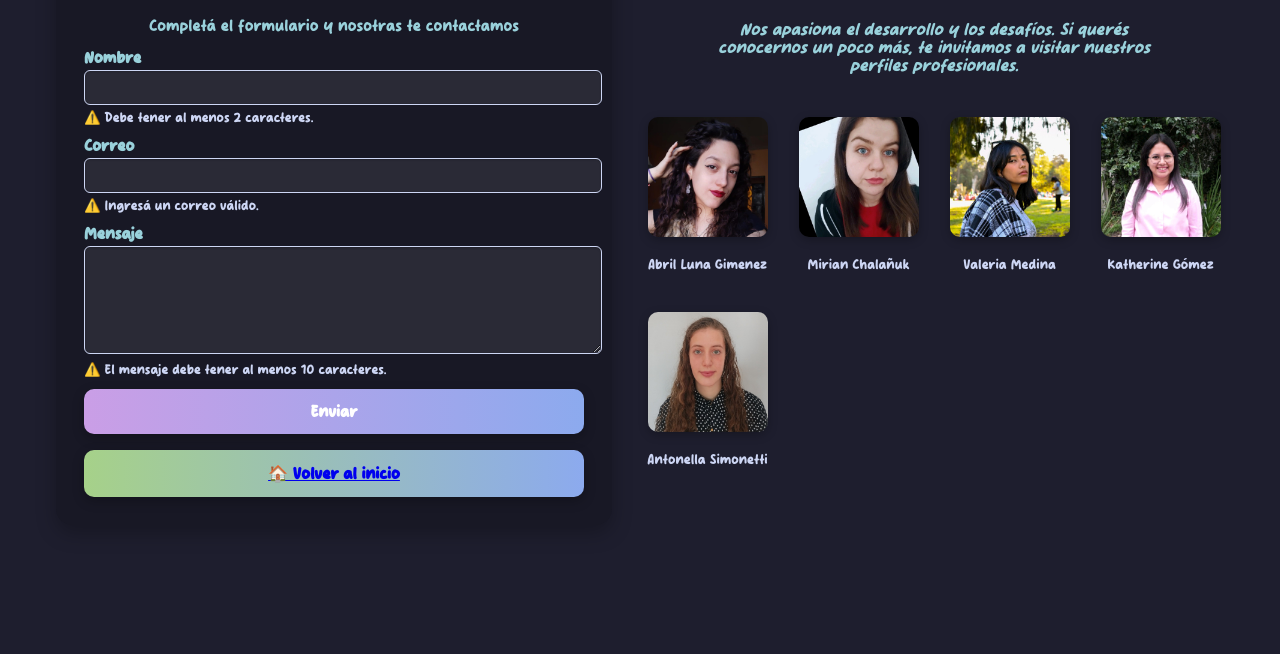
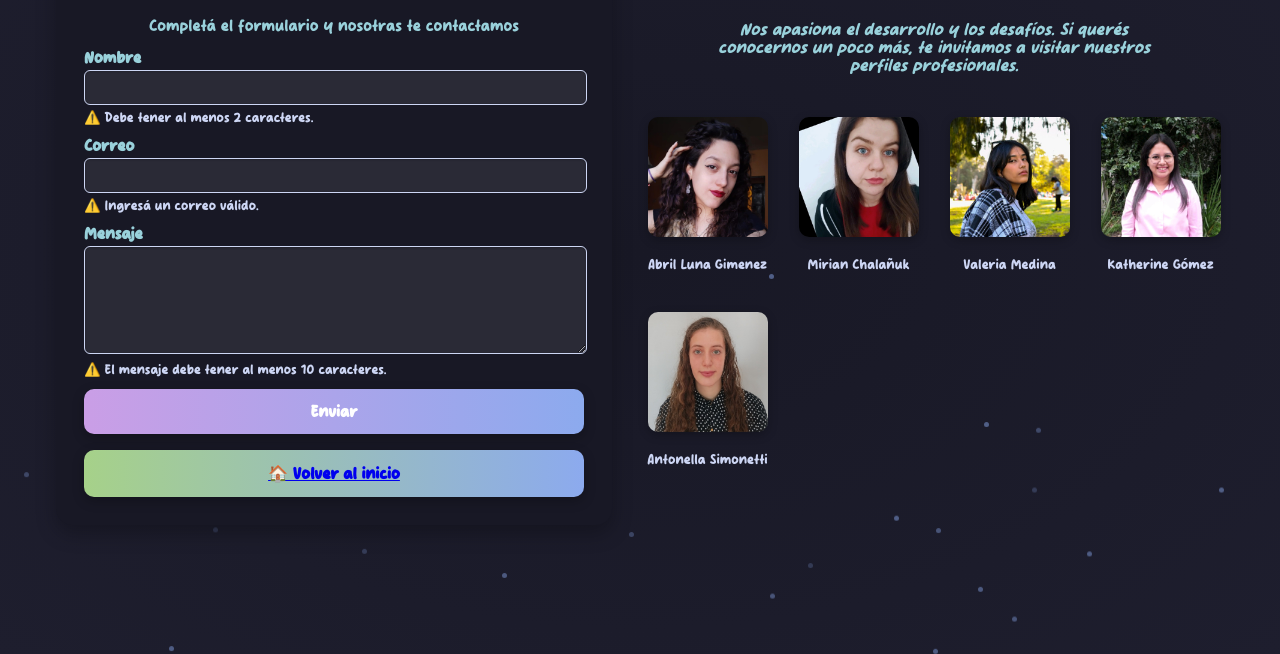
Before and after one commit to algimenez278/examen-web-estatica, an Astro site: page /contact in a window 1280 px wide. Shown: the part 146-800 px from the top of the page. Built offline with nearby package versions, Linux system fonts and the light colour scheme; Astro itself is replaced by a stand-in of ours.

Commit message:
Cambios en contact.astro

```diff
--- a/src/pages/contact.astro
+++ b/src/pages/contact.astro
@@ -1,8 +1,10 @@
 ---
 import MainLayout from "../layouts/MainLayout.astro";
+import Particles from "../components/Particles.astro";
 ---
 
 <MainLayout title="Gracias por jugar!">
+  <Particles amount={100} direction="down" />
   <!-- Es un espacio donde posiblemente puede estar el form, portfolio, linkedin, etc. -->
   <main class="main-layout">
     <section class="layout-columns">
@@ -152,8 +154,9 @@ import MainLayout from "../layouts/MainLayout.astro";
     main.main-layout {
       width: 100%;
       max-width: 1200px;
-      padding: 2rem 1rem;
+      padding: 1.5rem 1rem;
       box-sizing: border-box;
+      z-index: 10000;
     }
 
     /* Contenedor columnas */
@@ -210,7 +213,7 @@ import MainLayout from "../layouts/MainLayout.astro";
 
     .contact__input,
     .contact__textarea {
-      width: 100%;
+      width: 97%;
       padding: 8px;
       border: none;
       border-radius: 6px;
```
